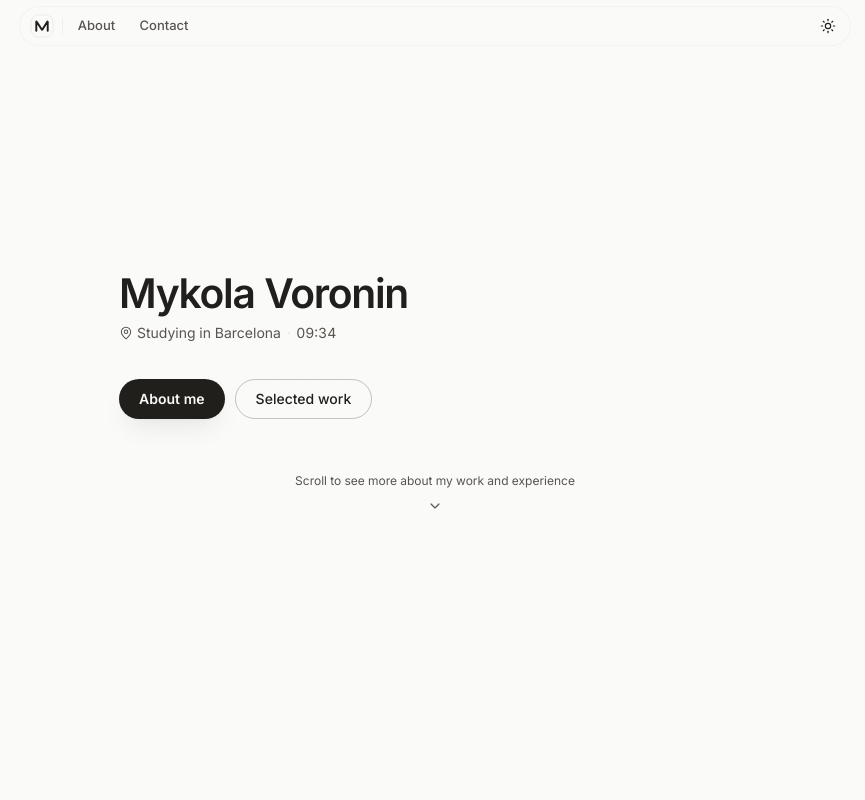
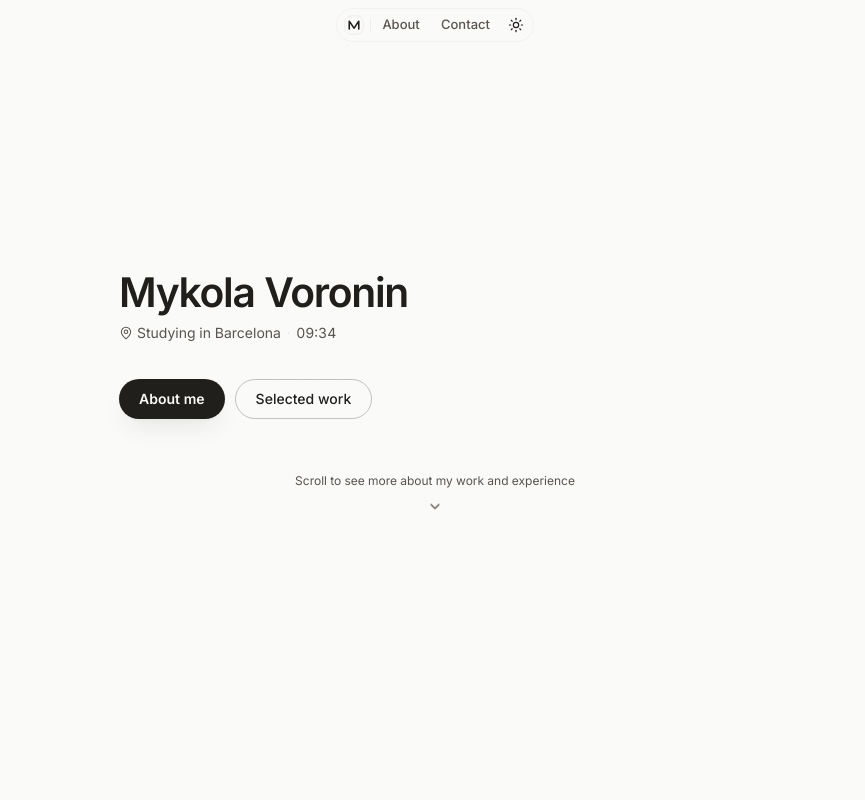
Before and after one commit to mykolavoronin/portfolio, a React (Vite) app: page / in a window 1280 px wide. Shown: the top 800 px of the page, without its empty margins (205-1070 px from the left). Built offline with nearby package versions, Linux system fonts and the light colour scheme; the HTML template or start-up script is replaced by a standard one.

Commit message:
Make the header a compact peel and shrink sticky titles.
The pill now hugs the nav instead of stretching into a long bar, stays low, and keeps air from the top. Sticky section titles sit tighter under it so they stop eating the page.

```diff
--- a/src/components/Layout.tsx
+++ b/src/components/Layout.tsx
@@ -3,6 +3,7 @@ import { Outlet, Link, NavLink, useLocation } from "react-router-dom";
 import { ThemeToggle } from "@/components/ThemeToggle";
 import { Logo } from "@/components/Logo";
 import { SeasonalDress, useOccasion, withOccasion } from "@/components/SeasonalDress";
+import { DailyLook, useDailyLook } from "@/components/DailyLook";
 import { ScrollManager } from "@/components/ScrollManager";
 import signature from "@/assets/signature.webp";
 import { cn } from "@/lib/utils";
@@ -22,6 +23,7 @@ export function Layout() {
   const [scrolled, setScrolled] = useState(false);
   const isCard = location.pathname === "/card";
   const occasion = useOccasion();
+  const look = useDailyLook();
 
   useEffect(() => {
     let ticking = false;
@@ -49,6 +51,7 @@ export function Layout() {
       <div
         className="page-shell card-lock h-dvh max-h-dvh overflow-hidden bg-background flex flex-col"
         data-occasion={occasion?.id}
+        data-look={look?.id}
       >
         <ScrollManager />
         <a href="#main" className="skip-link">
@@ -68,7 +71,11 @@ export function Layout() {
           >
             <span className="relative inline-flex">
               <Logo className="h-5 w-5" />
-              {occasion ? <SeasonalDress kind={occasion.dress} size="sm" /> : null}
+              {occasion ? (
+                <SeasonalDress kind={occasion.dress} size="sm" />
+              ) : look ? (
+                <DailyLook look={look} size="sm" />
+              ) : null}
             </span>
             <span>Portfolio</span>
           </Link>
@@ -82,22 +89,22 @@ export function Layout() {
   }
 
   return (
-    <div className="page-shell min-h-dvh bg-background flex flex-col" data-occasion={occasion?.id}>
+    <div
+      className="page-shell min-h-dvh bg-background flex flex-col"
+      data-occasion={occasion?.id}
+      data-look={look?.id}
+    >
       <ScrollManager />
       <a href="#main" className="skip-link">
         Skip to content
       </a>
 
-      {/*
-        Thin peel:
-        - Rests wider than the column, close to the edges
-        - Scroll: stays wide, loses height so the page keeps more room
-      */}
+      {/* Compact peel: hugs the nav, stays low, keeps air from the top. */}
       <header className={cn("site-header sticky top-0 pointer-events-none", scrolled && "is-scrolled")}>
         <div className="header-bar">
           <div
             className={cn(
-              "header-pill pointer-events-auto flex w-full items-center gap-0.5 sm:gap-1 rounded-full",
+              "header-pill pointer-events-auto flex items-center gap-0.5 rounded-full",
               scrolled && "header-pill-scrolled",
             )}
           >
@@ -105,22 +112,26 @@ export function Layout() {
               to={withOccasion("/", occasion?.id)}
               className={cn(
                 "relative shrink-0 flex items-center justify-center rounded-full",
-                "h-8 w-8",
+                "h-7 w-7",
                 "active:scale-[0.96] transition-transform duration-150 ease-out",
                 "focus-visible:outline-none focus-visible:ring-2 focus-visible:ring-ring focus-visible:ring-offset-2 focus-visible:ring-offset-background",
               )}
               aria-label={`${site.name} — Home`}
             >
               <span className="relative inline-flex">
-                <Logo className="h-6 w-6" />
-                {occasion ? <SeasonalDress kind={occasion.dress} size="sm" /> : null}
+                <Logo className="h-5 w-5" />
+                {occasion ? (
+                  <SeasonalDress kind={occasion.dress} size="sm" />
+                ) : look ? (
+                  <DailyLook look={look} size="sm" />
+                ) : null}
               </span>
             </Link>
 
-            <span className="hidden sm:block h-4 w-px shrink-0 bg-border/60" aria-hidden />
+            <span className="hidden sm:block h-3.5 w-px shrink-0 bg-border/60" aria-hidden />
 
             <nav
-              className="flex flex-1 items-center gap-0.5 min-w-0 overflow-x-auto scrollbar-hide"
+              className="flex items-center gap-0.5 min-w-0 overflow-x-auto scrollbar-hide"
               aria-label="Primary"
             >
               {navLinks.map((link) => (
@@ -135,7 +146,7 @@ export function Layout() {
             </nav>
 
             <div className="shrink-0">
-              <ThemeToggle className="h-8 w-8 min-h-8 min-w-8" />
+              <ThemeToggle className="h-7 w-7 min-h-7 min-w-7" />
             </div>
           </div>
         </div>
--- a/src/index.css
+++ b/src/index.css
@@ -69,13 +69,13 @@
     --z-header: 40;
     --z-skip: 300;
 
-    --header-h: calc(3rem + env(safe-area-inset-top, 0px));
+    --header-h: calc(2.6rem + env(safe-area-inset-top, 0px));
     color-scheme: light;
   }
 
   @media (min-width: 640px) {
     :root {
-      --header-h: calc(3.1rem + env(safe-area-inset-top, 0px));
+      --header-h: calc(2.7rem + env(safe-area-inset-top, 0px));
     }
   }
 
@@ -470,9 +470,9 @@
     top: var(--header-h);
     z-index: 5;
     isolation: isolate;
-    margin-bottom: 1.75rem;
-    padding-top: 0.4rem;
-    padding-bottom: 0.9rem;
+    margin-bottom: 1.1rem;
+    padding-top: 0.15rem;
+    padding-bottom: 0.45rem;
     background: hsl(var(--background));
   }
 
@@ -492,13 +492,13 @@
     left: 0;
     right: 0;
     top: 100%;
-    height: 1.25rem;
+    height: 0.7rem;
     pointer-events: none;
     background: linear-gradient(to bottom, hsl(var(--background)), hsl(var(--background) / 0));
   }
 
   .story-tag {
-    margin: 0 0 0.28rem;
+    margin: 0 0 0.12rem;
     font-family: var(--font-sans);
     font-size: 0.6875rem;
     font-weight: 500;
@@ -513,9 +513,9 @@
     font-family: var(--font-serif);
     font-style: italic;
     font-weight: 400;
-    font-size: clamp(1.28rem, 1.05rem + 1.2vw, 2.35rem);
+    font-size: clamp(1.12rem, 1rem + 0.7vw, 1.7rem);
     letter-spacing: -0.025em;
-    line-height: 1.18;
+    line-height: 1.15;
     text-wrap: balance;
     color: hsl(var(--foreground));
   }
@@ -659,44 +659,44 @@
   .header-bar {
     display: flex;
     justify-content: center;
-    padding-inline: max(0.5rem, env(safe-area-inset-left, 0px))
-      max(0.5rem, env(safe-area-inset-right, 0px));
+    padding-inline: max(0.75rem, env(safe-area-inset-left, 0px))
+      max(0.75rem, env(safe-area-inset-right, 0px));
+    padding-top: calc(0.45rem + env(safe-area-inset-top, 0px));
+    padding-bottom: 0.2rem;
+    transition: padding var(--duration-layout) var(--ease-out-expo);
+  }
+
+  @media (min-width: 640px) {
+    .header-bar {
+      padding-inline: max(1rem, env(safe-area-inset-left, 0px))
+        max(1rem, env(safe-area-inset-right, 0px));
+      padding-top: calc(0.5rem + env(safe-area-inset-top, 0px));
+    }
+  }
+
+  .site-header.is-scrolled .header-bar {
+    padding-inline: max(0.75rem, env(safe-area-inset-left, 0px))
+      max(0.75rem, env(safe-area-inset-right, 0px));
     padding-top: calc(0.3rem + env(safe-area-inset-top, 0px));
     padding-bottom: 0.15rem;
-    transition: padding var(--duration-layout) var(--ease-out-expo);
-  }
-
-  @media (min-width: 640px) {
-    .header-bar {
-      padding-inline: max(0.65rem, env(safe-area-inset-left, 0px))
-        max(0.65rem, env(safe-area-inset-right, 0px));
-      padding-top: calc(0.35rem + env(safe-area-inset-top, 0px));
-    }
-  }
-
-  .site-header.is-scrolled .header-bar {
-    padding-inline: max(0.35rem, env(safe-area-inset-left, 0px))
-      max(0.35rem, env(safe-area-inset-right, 0px));
-    padding-top: calc(0.15rem + env(safe-area-inset-top, 0px));
-    padding-bottom: 0.1rem;
   }
 
   @media (min-width: 640px) {
     .site-header.is-scrolled .header-bar {
-      padding-inline: max(0.45rem, env(safe-area-inset-left, 0px))
-        max(0.45rem, env(safe-area-inset-right, 0px));
-      padding-top: calc(0.2rem + env(safe-area-inset-top, 0px));
+      padding-inline: max(1rem, env(safe-area-inset-left, 0px))
+        max(1rem, env(safe-area-inset-right, 0px));
+      padding-top: calc(0.35rem + env(safe-area-inset-top, 0px));
     }
   }
 
   .header-pill {
-    max-width: min(100%, 48rem);
-    padding: 0.15rem 0.3rem;
+    width: fit-content;
+    max-width: 100%;
+    padding: 0.1rem 0.2rem 0.1rem 0.15rem;
     border: 1px solid hsl(var(--border) / 0.35);
     background: hsl(var(--background) / 0.9);
     box-shadow: none;
     transition:
-      max-width var(--duration-layout) var(--ease-out-expo),
       padding var(--duration-layout) var(--ease-out-expo),
       border-color var(--duration-layout) var(--ease-out),
       box-shadow var(--duration-layout) var(--ease-out),
@@ -705,8 +705,7 @@
 
   @media (min-width: 640px) {
     .header-pill {
-      max-width: min(100%, 52rem);
-      padding: 0.2rem 0.35rem;
+      padding: 0.12rem 0.22rem 0.12rem 0.18rem;
     }
   }
 
@@ -719,16 +718,14 @@
   }
 
   .header-pill-scrolled {
-    max-width: min(100%, 56rem);
-    padding: 0.05rem 0.25rem;
+    padding: 0.05rem 0.16rem 0.05rem 0.12rem;
     border-color: hsl(var(--border) / 0.55);
     box-shadow: var(--shadow-sm);
   }
 
   @media (min-width: 640px) {
     .header-pill-scrolled {
-      max-width: min(100%, 60rem);
-      padding: 0.08rem 0.3rem;
+      padding: 0.06rem 0.18rem 0.06rem 0.14rem;
     }
   }
 
@@ -1192,6 +1189,64 @@
   .season-dress-cava {
     width: 32%;
     top: -12%;
+  }
+
+  .daily-look {
+    top: -10%;
+    right: -10%;
+    left: auto;
+    width: 42%;
+  }
+
+  .season-dress-sm.daily-look {
+    top: -14%;
+    right: -14%;
+    width: 52%;
+  }
+
+  .daily-look-graphic {
+    transform-origin: 50% 50%;
+  }
+
+  @media (prefers-reduced-motion: no-preference) {
+    .daily-look-bob .daily-look-graphic {
+      animation: daily-bob 3.2s var(--ease-out) infinite alternate;
+    }
+
+    .daily-look-sway .daily-look-graphic {
+      animation: daily-sway 3.6s var(--ease-out) infinite alternate;
+    }
+
+    .daily-look-spin .daily-look-graphic {
+      animation: daily-spin 14s linear infinite;
+    }
+  }
+
+  @keyframes daily-bob {
+    from {
+      transform: translateY(0);
+    }
+    to {
+      transform: translateY(-2px);
+    }
+  }
+
+  @keyframes daily-sway {
+    from {
+      transform: rotate(-6deg);
+    }
+    to {
+      transform: rotate(7deg);
+    }
+  }
+
+  @keyframes daily-spin {
+    from {
+      transform: rotate(0deg);
+    }
+    to {
+      transform: rotate(360deg);
+    }
   }
 
   .occasion-note {
@@ -1352,8 +1407,8 @@
     display: inline-flex;
     align-items: center;
     justify-content: center;
-    min-height: 2rem;
-    padding: 0.2rem 0.65rem;
+    min-height: 1.75rem;
+    padding: 0.15rem 0.55rem;
     border-radius: 9999px;
     font-size: 0.8125rem;
     font-weight: 500;
@@ -1374,9 +1429,9 @@
 
   @media (min-width: 640px) {
     .nav-pill {
-      min-height: 2rem;
+      min-height: 1.75rem;
       font-size: 0.8125rem;
-      padding-inline: 0.7rem;
+      padding-inline: 0.6rem;
     }
   }
 
```
